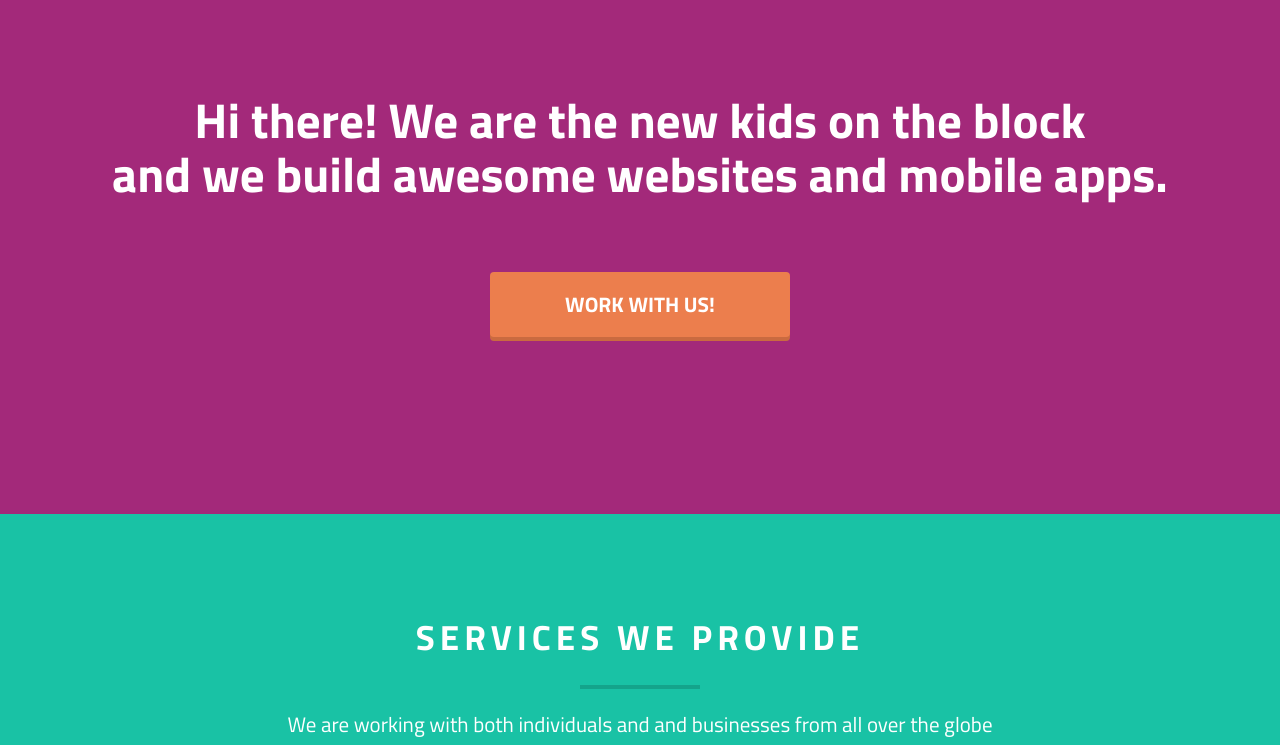
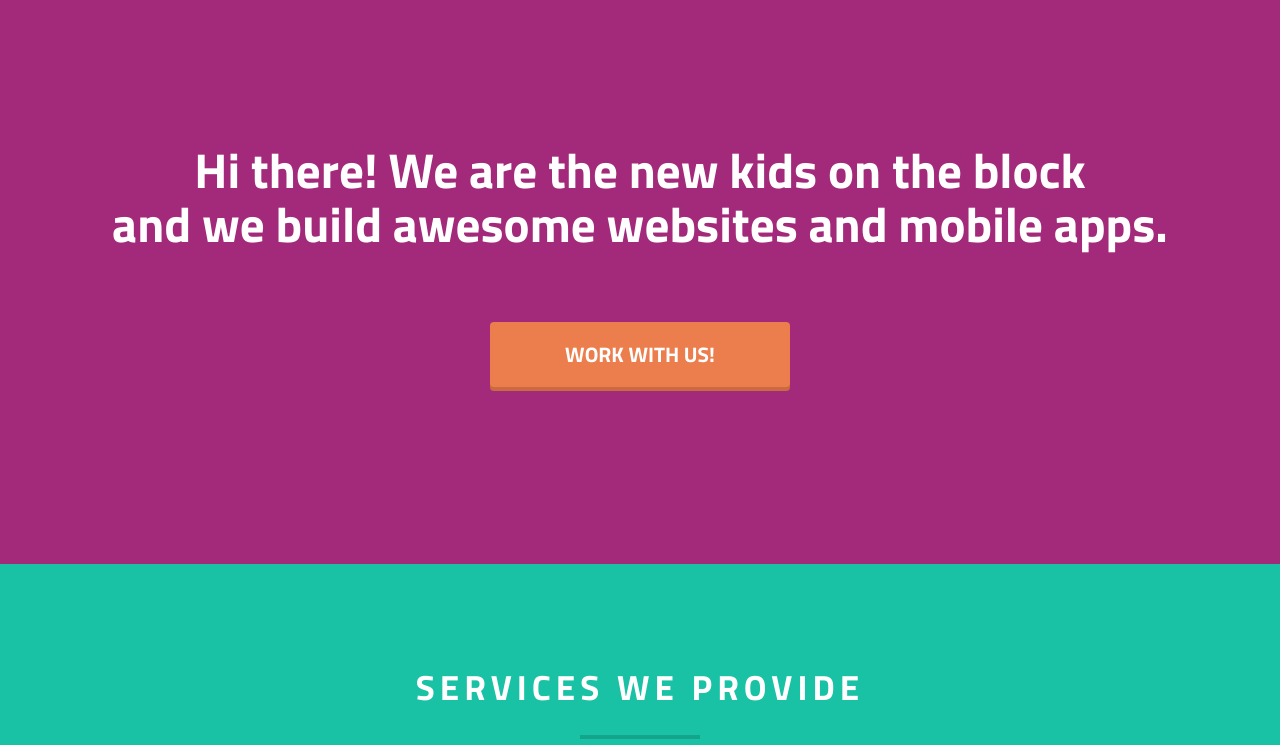
Before and after one commit to AlcinaW/technical_test, a plain HTML site: page index.html in a window 1280 px wide. Shown: the part 148-893 px from the top of the page. Drawn offline with nearby package versions, Linux system fonts and the light colour scheme.

Commit message:
Removed inline css
Moved padding from index.html to main.css

```diff
--- a/css/main.css
+++ b/css/main.css
@@ -8,6 +8,8 @@ body {
   font-family: 'Titillium Web', sans-serif;
 	margin: 0;
 	padding: 0;
+  padding-top: 50px;
+  padding-bottom: 20px;
   background: #A3297A;
 }
 
--- a/index.html
+++ b/index.html
@@ -8,12 +8,7 @@
         <meta name="viewport" content="width=device-width, initial-scale=1">
 
         <link rel="stylesheet" href="css/bootstrap.min.css">
-        <style>
-            body {
-                padding-top: 50px;
-                padding-bottom: 20px;
-            }
-        </style>
+
         <link rel="stylesheet" href="css/bootstrap-theme.min.css">
         <link rel="stylesheet" href="css/main.css">
         <!-- Font placeholder area -->
```
